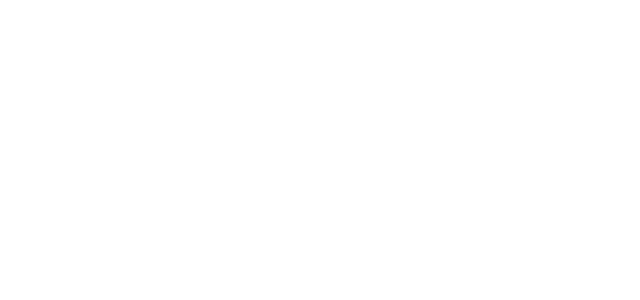
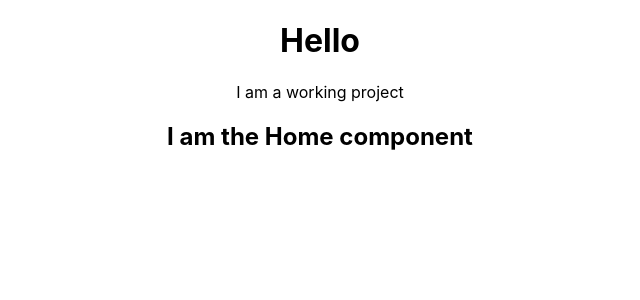
Before and after one commit to hectordr03/meditation-wa, a React (Create React App) app: page / in a window 1280 px wide. Shown: the top 300 px of the page, without its empty margins (320-960 px from the left). Built offline with nearby package versions, Linux system fonts and the light colour scheme.

Commit message:
created components dir

```diff
--- a/src/App.js
+++ b/src/App.js
@@ -1,10 +1,12 @@
-import logo from './logo.svg';
 import './App.css';
+import Home from './components/Home';
 
 function App() {
   return (
     <div className="App">
-
+      <h1>Hello</h1>
+      <p>I am a working project</p>
+      <Home />
     </div>
   );
 }
--- /dev/null
+++ b/src/components/Home.js
@@ -0,0 +1,11 @@
+import React from 'react';
+
+const Home = () => {
+    return (
+        <div>
+            <h2>I am the Home component</h2>
+        </div>
+    );
+}
+
+export default Home;
```
